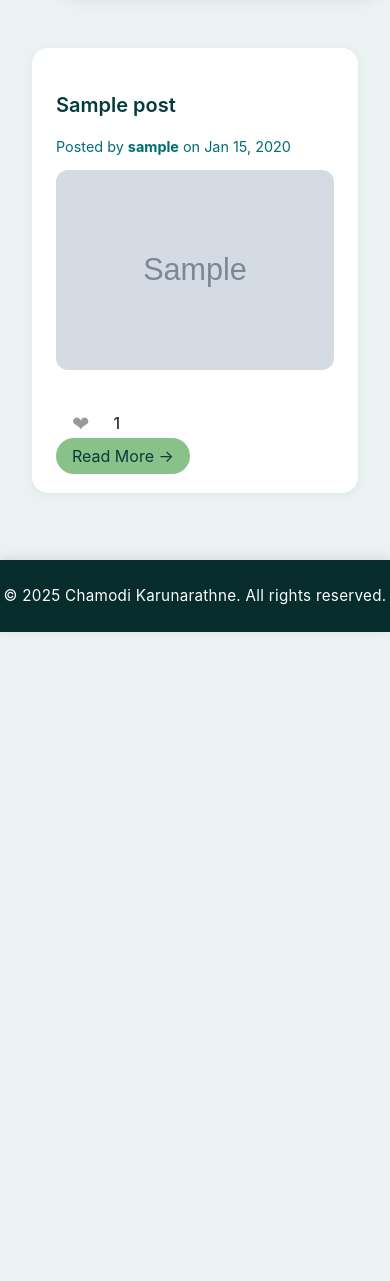
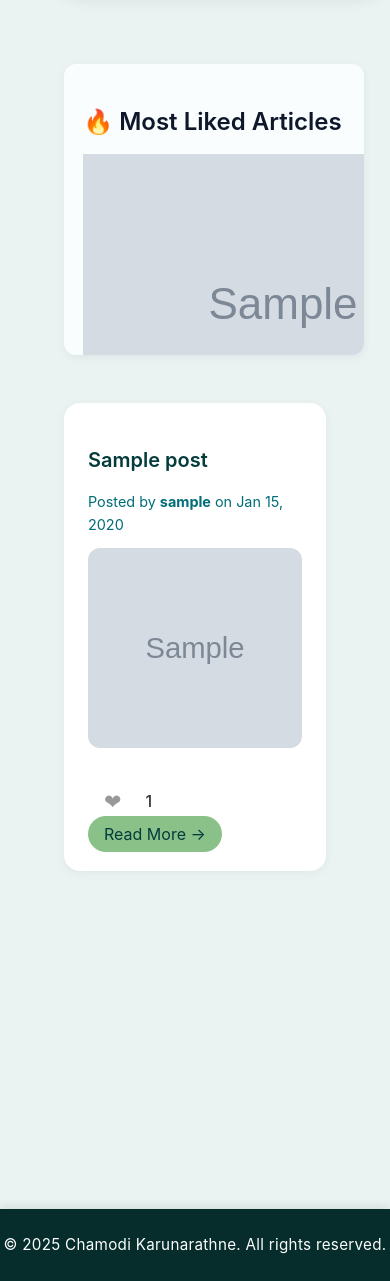
Before and after one commit to Chamodi-Karunarathne/php_blog_project, a PHP site: page / in a window 390 px wide; the page is wider, and only the part inside the window is pictured. Shown: the part 180-1461 px from the top of that part. Before the commit the page ends 812 px from the top of that part, so only its background shows below. Run offline with PHP 8.4, Linux system fonts and the light colour scheme; tables that the repository leaves empty or names only in its code hold one stand-in row (values such as "Sample post"); grey boxes marked "Sample" are stand-in pictures; some libraries are stand-ins or nearby versions.

Commit message:
Add sidebar for top liked posts with responsive layout

```diff
--- a/assets/style.css
+++ b/assets/style.css
@@ -407,3 +407,39 @@
   font-weight: 500;
   color: #333;
 }
+
+
+/* ---------- Top Liked Side Bar ---------- */
+/* === HOME LAYOUT FOR SIDEBAR === */
+.home-layout {
+  display: flex;
+  gap: 2rem;
+  align-items: flex-start;
+  padding: 2rem;
+}
+
+.main-content {
+  flex: 3;
+}
+
+.sidebar {
+  flex: 1;
+  background: #f9fdfd;
+  border-radius: 12px;
+  padding: 1.2rem;
+  box-shadow: 0 3px 10px rgba(0,0,0,0.05);
+  max-height: 90vh;
+  overflow-y: auto;
+  position: sticky;
+  top: 80px;
+}
+
+@media (max-width: 900px) {
+  .home-layout {
+    flex-direction: column;
+  }
+  .sidebar {
+    order: -1;
+    width: 100%;
+  }
+}
--- /dev/null
+++ b/components/top_liked.php
@@ -0,0 +1,38 @@
+<?php
+include_once __DIR__ . '/../config.php';
+
+// Fetch top 5 most liked posts
+$sql = "SELECT posts.*, users.username, COUNT(likes.id) AS total_likes
+        FROM posts
+        JOIN users ON posts.user_id = users.id
+        LEFT JOIN likes ON posts.id = likes.post_id
+        GROUP BY posts.id
+        ORDER BY total_likes DESC
+        LIMIT 5";
+$topLiked = $conn->query($sql);
+
+$isLoggedIn = isset($_SESSION["user_id"]);
+?>
+
+<section class="top-liked">
+  <h2>🔥 Most Liked Articles</h2>
+  <div class="slider">
+    <?php while ($post = $topLiked->fetch_assoc()): ?>
+      <div class="slide">
+        <?php if (!empty($post['image'])): ?>
+          <img src="uploads/<?php echo htmlspecialchars($post['image']); ?>" alt="Post Image">
+        <?php endif; ?>
+
+        <div class="slide-content">
+          <h3>
+            <a href="<?php echo $isLoggedIn ? 'pages/view_post.php?id=' . $post['id'] : 'pages/login.php'; ?>">
+              <?php echo htmlspecialchars($post['title']); ?>
+            </a>
+          </h3>
+          <p>❤️ <?php echo $post['total_likes']; ?> likes</p>
+          <p>By <strong><?php echo htmlspecialchars($post['username']); ?></strong></p>
+        </div>
+      </div>
+    <?php endwhile; ?>
+  </div>
+</section>
--- a/index.php
+++ b/index.php
@@ -1,6 +1,7 @@
 <?php
 session_start();
 include 'config.php';
+//include 'components/top_liked.php';     // Include top liked posts
 
 // Fetch all posts for public view
 $sql = "SELECT posts.*, users.username
@@ -11,6 +12,8 @@
 
 $isLoggedIn = isset($_SESSION["user_id"]);
 ?>
+
+
 <!DOCTYPE html>
 <html>
 <head>
@@ -19,7 +22,9 @@
 </head>
 <body>
 <?php include 'components/navbar.php'; ?>
-<main>
+<main class="home-layout">
+
+    <div class="main-content">
 
         <div class="posts-container">
             <?php while ($row = $result->fetch_assoc()): ?>
@@ -51,7 +56,13 @@
 
                 </div>
             <?php endwhile; ?>
-</div>
+        </div> <!-- end of posts-container -->
+    </div> <!-- end of main-content -->
+
+    <aside class="sidebar">
+        <?php include 'components/top_liked.php'; ?>
+    </aside>
+
 </main>
 
 <!-- Markdown Rendering -->
```
Lines whose indentation alone changed are shown as unchanged.
